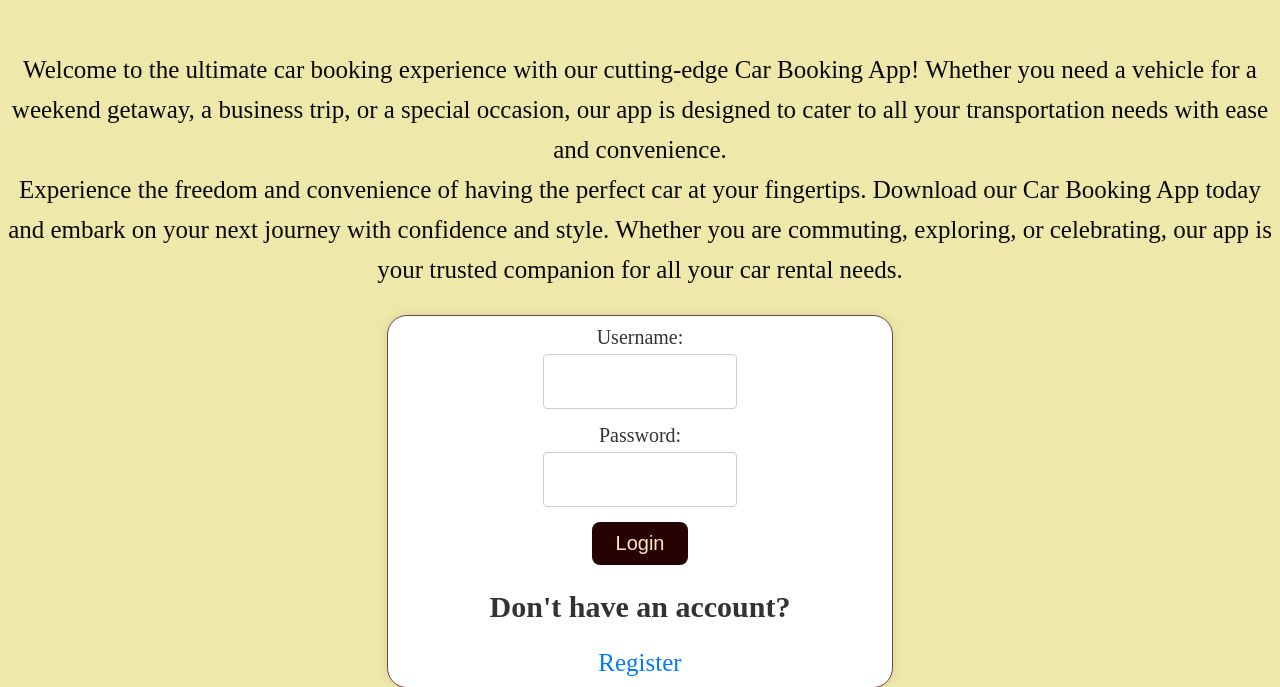
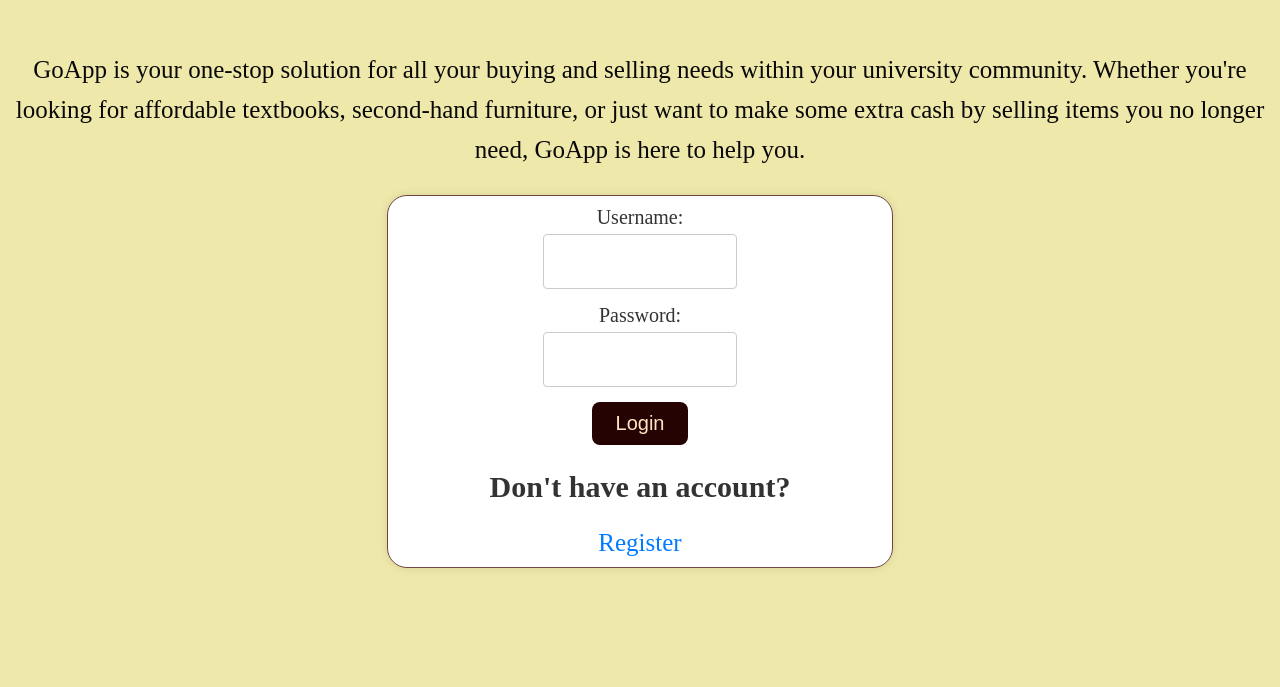
Before and after one commit to kiphon/GoApp, a Django app: page /myapp/ in a window 1280 px wide. Shown: the part 83-770 px from the top of the page. Run offline with Django 5.2, Linux system fonts and the light colour scheme.

Commit message:
Update index.html

```diff
--- a/templates/myapp/index.html
+++ b/templates/myapp/index.html
@@ -19,8 +19,8 @@
 
 
     <p>
-            Welcome to the ultimate car booking experience with our cutting-edge Car Booking App! Whether you need a vehicle for a weekend getaway, a business trip, or a special occasion, our app is designed to cater to all your transportation needs with ease and convenience. <br/>
-            Experience the freedom and convenience of having the perfect car at your fingertips. Download our Car Booking App today and embark on your next journey with confidence and style. Whether you are commuting, exploring, or celebrating, our app is your trusted companion for all your car rental needs.
+        GoApp is your one-stop solution for all your buying and selling needs within your university community.
+        Whether you're looking for affordable textbooks, second-hand furniture, or just want to make some extra cash by selling items you no longer need, GoApp is here to help you.
     </p>
 
     <div class="form-container">
```
